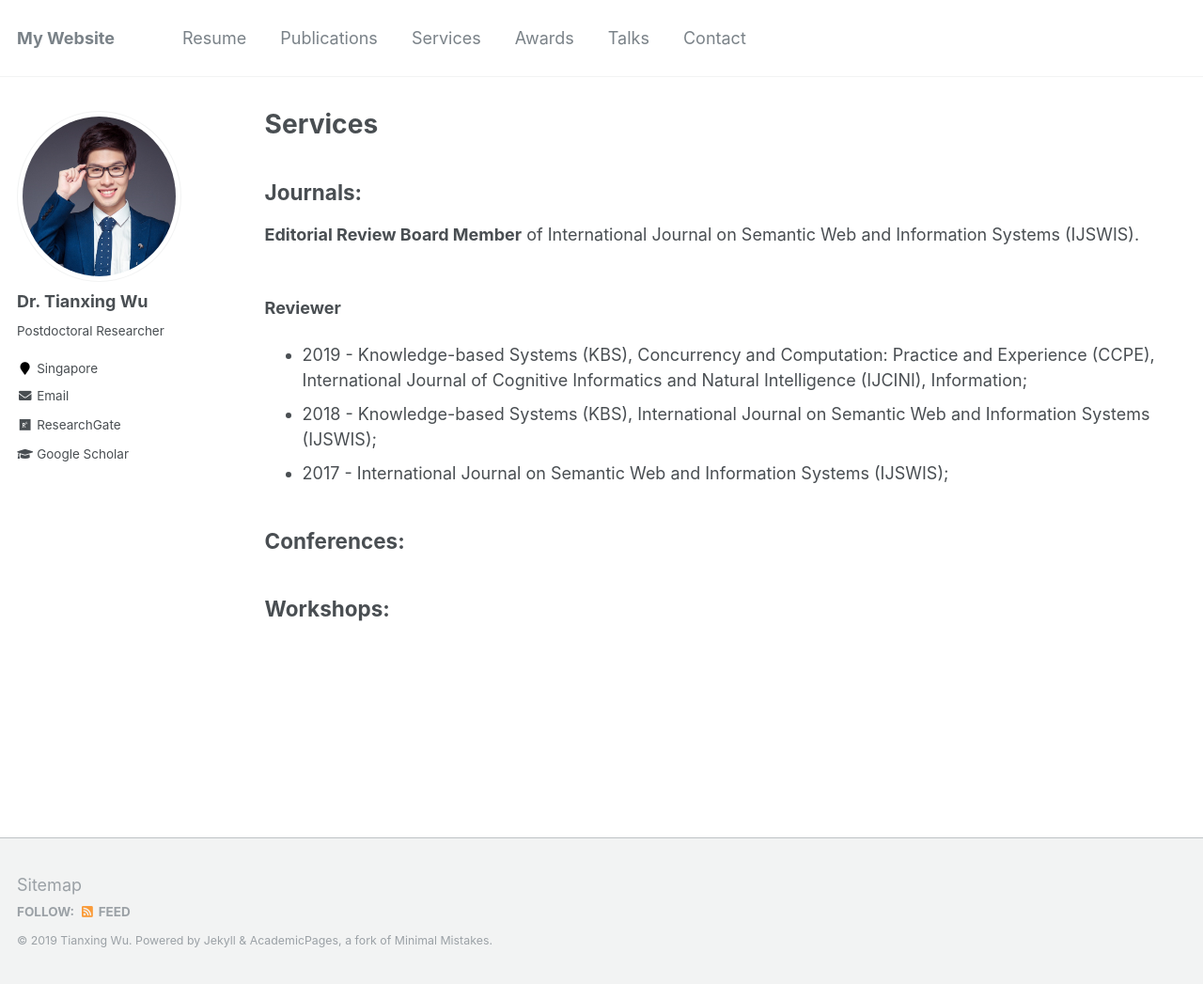
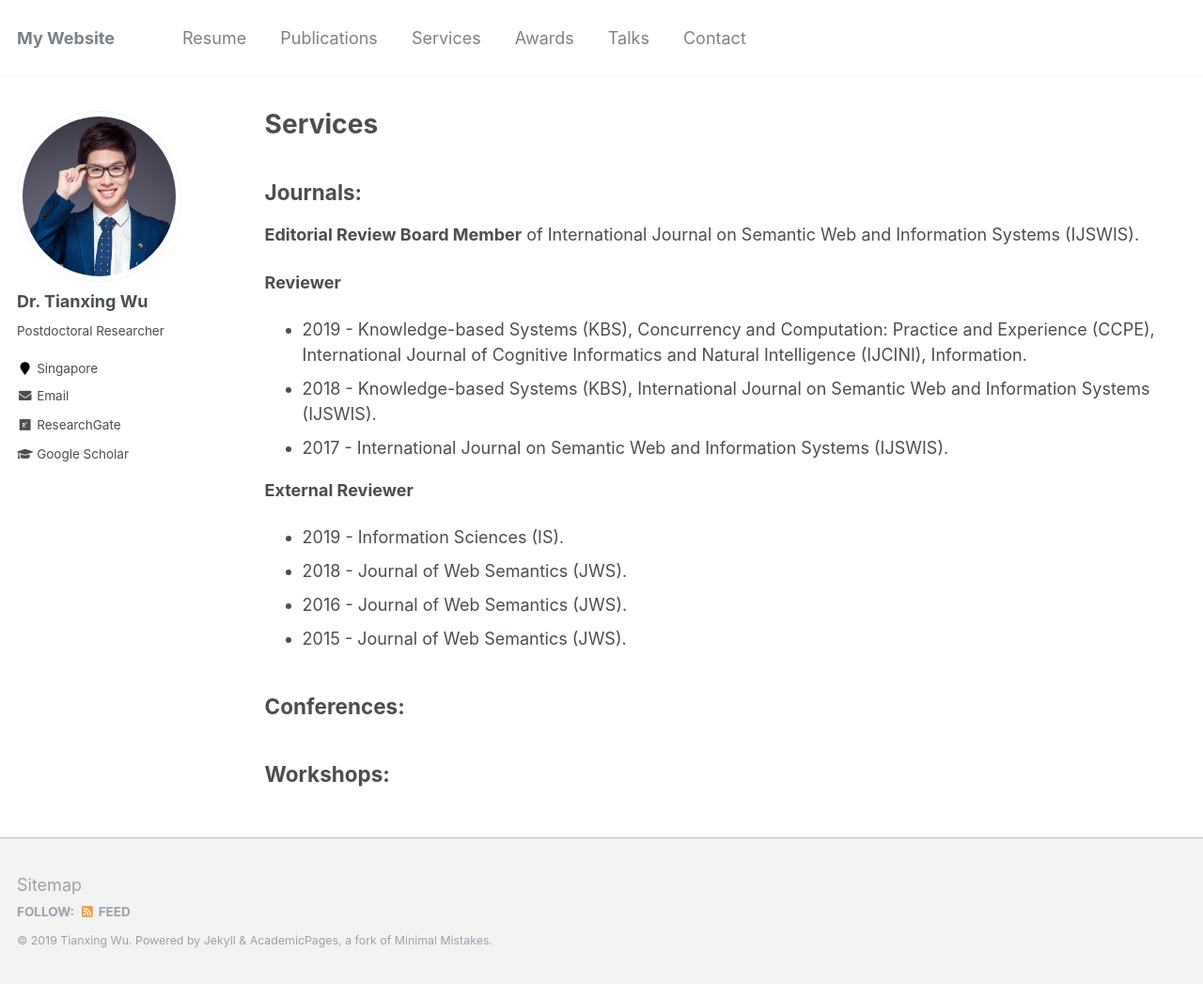
Before and after one commit to tianxing-wu/tianxing-wu.github.io, a Jekyll site: the page built from _pages/services.md, in a window 1280 px wide and 1047 px high. Shown: the whole window at 94% size. Built offline with Jekyll 4.4.1, drawn with Linux system fonts in a browser that asks for light colours.

Commit message:
site update

```diff
--- a/_pages/services.md
+++ b/_pages/services.md
@@ -7,14 +7,17 @@ author_profile: true
 
 ## Journals:
 **Editorial Review Board Member** of International Journal on Semantic Web and Information Systems (IJSWIS). <br>
-<br>
 
 **Reviewer**
-* 2019 - Knowledge-based Systems (KBS), Concurrency and Computation: Practice and Experience (CCPE), International Journal of Cognitive Informatics and Natural Intelligence (IJCINI), Information;
-* 2018 - Knowledge-based Systems (KBS), International Journal on Semantic Web and Information Systems (IJSWIS);
-* 2017 - International Journal on Semantic Web and Information Systems (IJSWIS);
+* 2019 - Knowledge-based Systems (KBS), Concurrency and Computation: Practice and Experience (CCPE), International Journal of Cognitive Informatics and Natural Intelligence (IJCINI), Information.
+* 2018 - Knowledge-based Systems (KBS), International Journal on Semantic Web and Information Systems (IJSWIS).
+* 2017 - International Journal on Semantic Web and Information Systems (IJSWIS).
 
-
+**External Reviewer**
+* 2019 - Information Sciences (IS).
+* 2018 - Journal of Web Semantics (JWS).
+* 2016 - Journal of Web Semantics (JWS).
+* 2015 - Journal of Web Semantics (JWS).
 
 
 ## Conferences:
```
Also changed, not shown: _pages/awards.md (+6 -6 lines), 2 other files.
